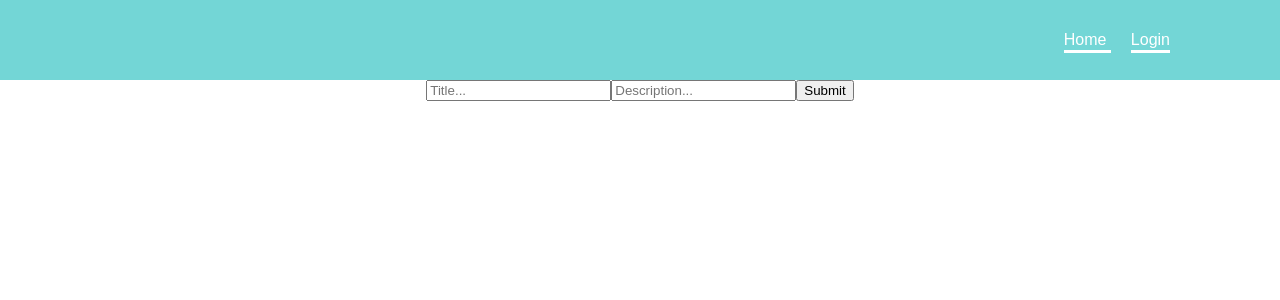
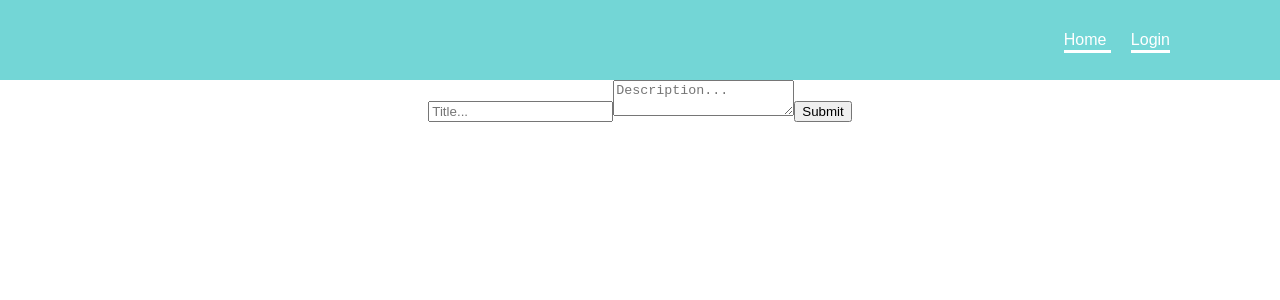
Before and after one commit to ZHANGJialiHappy/Firebase-Social-Media-Project, a React (Create React App) app: page /createpost in a window 1280 px wide. Shown: the top 300 px of the page. Built offline with nearby package versions, Linux system fonts and the light colour scheme; no server answers.

Commit message:
change to textarea

```diff
--- a/src/pages/create-post/create-form.tsx
+++ b/src/pages/create-post/create-form.tsx
@@ -9,7 +9,7 @@ export const CreateForm = () => {
     return (
     <form>
         <input placeholder="Title..." />
-        <input placeholder="Description..." />
+        <textarea placeholder="Description..." />
         <input type="submit" />
     </form>
     );
```
